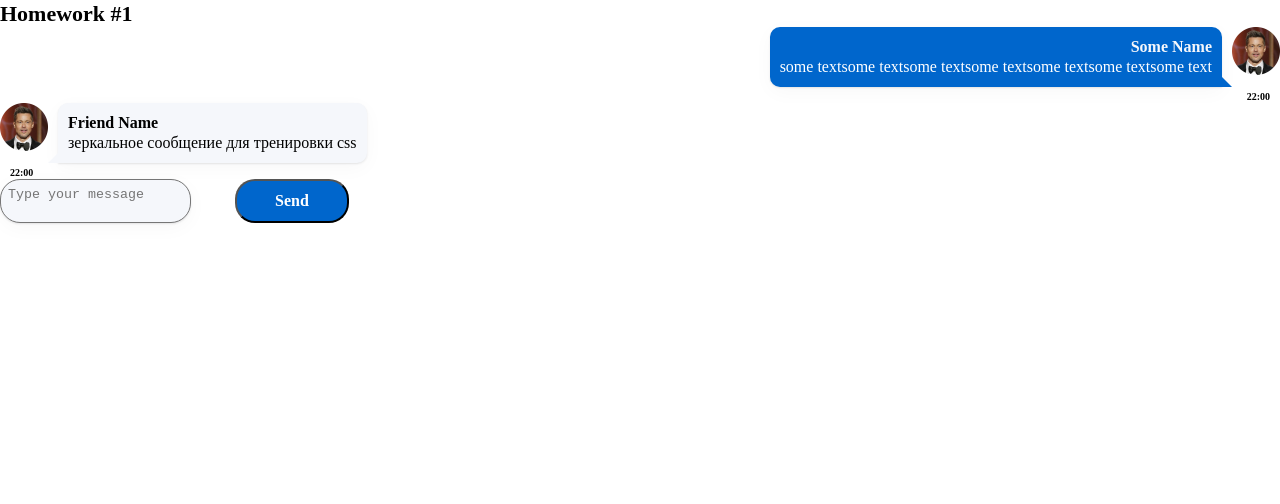
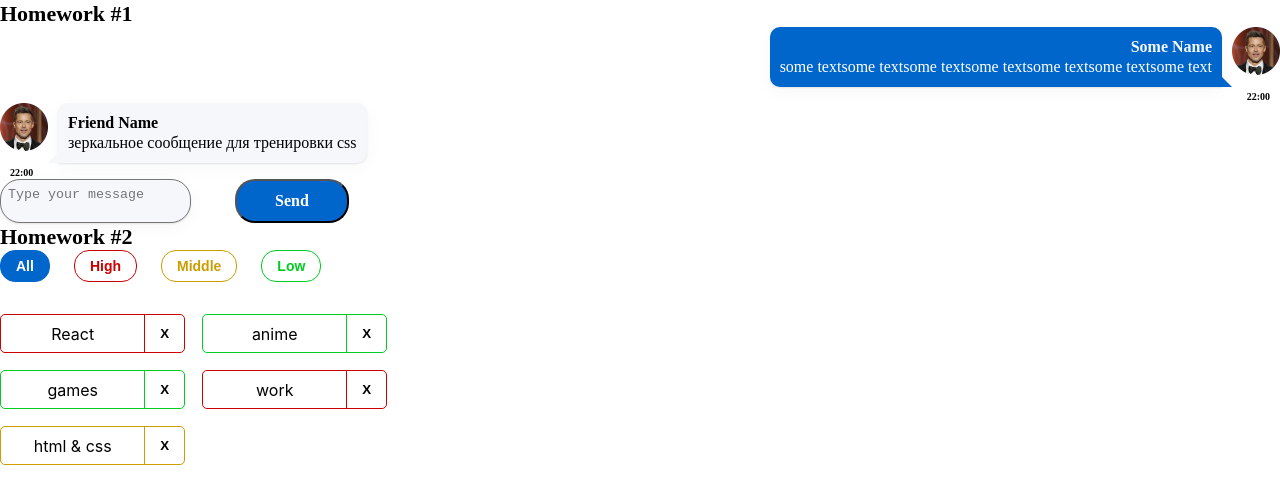
Before and after one commit to PRMartin89/firstdomashka030223, a React (Create React App) app: page / in a window 1280 px wide. Shown: the top 504 px of the page. Built offline with nearby package versions, Linux system fonts and the light colour scheme.

Commit message:
domashka2

```diff
--- a/package.json
+++ b/package.json
@@ -16,7 +16,7 @@
     "@types/react-dom": "18.0.6",
     "@types/uuid": "8.3.4",
     "axios": "0.27.2",
-    "gh-pages": "4.0.0",
+    "gh-pages": "^5.0.0",
     "react": "18.2.0",
     "react-dom": "18.2.0",
     "react-redux": "8.0.4",
@@ -34,6 +34,7 @@
     "eject": "react-scripts eject",
     "predeploy": "npm run build",
     "deploy": "gh-pages -d build"
+
   },
   "eslintConfig": {
     "extends": [
--- a/src/s1-main/App.tsx
+++ b/src/s1-main/App.tsx
@@ -1,13 +1,14 @@
 import React from 'react'
 import s from './App.module.css'
 import HW1 from '../s2-homeworks/hw01/HW1'
+import HW2 from "../s2-homeworks/hw02/HW2";
 
 function App() {
     return (
         <div className={s.App}>
             <HW1/>
-            {/*раскомментировать по ходу выполнения*/}
-            {/*<HW2/>*/}
+
+            <HW2/>
             {/*<HW3/>*/}
             {/*<HW4/>*/}
 
--- a/src/s2-homeworks/hw02/HW2.tsx
+++ b/src/s2-homeworks/hw02/HW2.tsx
@@ -1,4 +1,4 @@
-import React, {useState} from 'react'
+import React, {MouseEventHandler, useState} from 'react'
 import Affairs from './affairs/Affairs'
 import s2 from '../../s1-main/App.module.css'
 
@@ -17,41 +17,58 @@ import s2 from '../../s1-main/App.module.css'
 * */
 
 // types
-export type AffairPriorityType = any // need to fix any
+export type AffairPriorityType = string
 export type AffairType = {
-    _id: any // need to fix any
-    name: any // need to fix any
+    _id: number
+    name: string
     priority: AffairPriorityType
 }
 export type FilterType = 'all' | AffairPriorityType
 
 // constants
-const defaultAffairs: any = [ // need to fix any
-    {_id: 1, name: 'React', priority: 'high'}, // студенты могут изменить содержимое name и количество элементов в массиве, ...priority не менять!
+const defaultAffairs: Array<AffairType> = [
+    {_id: 1, name: 'React', priority: 'high'},
     {_id: 2, name: 'anime', priority: 'low'},
     {_id: 3, name: 'games', priority: 'low'},
     {_id: 4, name: 'work', priority: 'high'},
     {_id: 5, name: 'html & css', priority: 'middle'},
 ]
 
-// pure helper functions
-export const filterAffairs = (affairs: any, filter: any): any => { // need to fix any
+export const filterAffairs = (affairs: Array<AffairType>, filter: string): Array<AffairType> => { // need to fix any
+    const filteredAffairs = affairs.filter((elem) => {
 
+        if (filter != 'all') {
+            if (elem.priority == filter) {
+                return elem
+            }
+        } else {
+            return elem
+        }
+    })
 
-    return affairs // need to fix
+    return filteredAffairs
 }
-export const deleteAffair = (affairs: any, _id: any): any => { // need to fix any
-
-    return affairs // need to fix
+export const deleteAffair = (affairs: Array<AffairType>, _id: number):Array<AffairType> => {
+    const afterDeleteAffairs = affairs.filter((elem) => {
+            if (elem._id != _id) {
+                return elem
+            }
+    })
+    return afterDeleteAffairs
 }
 
 function HW2() {
-    const [affairs, setAffairs] = useState<any>(defaultAffairs) // need to fix any
+    const [affairs, setAffairs] = useState<Array<AffairType>>(defaultAffairs)
     const [filter, setFilter] = useState<FilterType>('all')
+    const filteredAffairs = filterAffairs(affairs, filter)
+    const deleteAffairCallback = (_id: number) => {
+        const afterDeleteAffairs = affairs.filter((elem) => {
+            if (elem._id != _id) {
+                return elem
+            }
 
-    const filteredAffairs = filterAffairs(affairs, filter)
-    const deleteAffairCallback = (_id: any) => { // need to fix any
-        // need to fix
+        })
+        return setAffairs(afterDeleteAffairs)
     }
 
     return (
--- a/src/s2-homeworks/hw02/affairs/Affairs.tsx
+++ b/src/s2-homeworks/hw02/affairs/Affairs.tsx
@@ -1,27 +1,29 @@
-import React from 'react'
+import React, {Dispatch, MouseEventHandler, SetStateAction} from 'react'
 import Affair from './affair/Affair'
 import {AffairType, FilterType} from '../HW2'
 import s from './Affairs.module.css'
 
+export type FdeletedAffairCollback = (_id: number) => void
+
 type AffairsPropsType = {
-    data: any // need to fix any
-    setFilter: any
-    deleteAffairCallback: any
+    data: Array<AffairType>
+    setFilter: Dispatch<SetStateAction<string>>
+    deleteAffairCallback: FdeletedAffairCollback
     filter: FilterType
 }
 
 function Affairs(props: AffairsPropsType) {
     const setAll = () => {
-        // need to fix
+        props.setFilter('all')
     }
     const setHigh = () => {
-        // need to fix
+        props.setFilter('high')
     }
     const setMiddle = () => {
-        // need to fix
+        props.setFilter('middle')
     }
     const setLow = () => {
-        // need to fix
+        props.setFilter('low')
     }
 
     const cnAll = s.button + ' ' + s.all + (props.filter === 'all' ? ' ' + s.active : '')
--- a/src/s2-homeworks/hw02/affairs/affair/Affair.tsx
+++ b/src/s2-homeworks/hw02/affairs/affair/Affair.tsx
@@ -1,19 +1,19 @@
-import React from 'react'
+import React, {MouseEventHandler} from 'react'
 import { AffairType } from '../../HW2'
 import s from './Affair.module.css'
 import s2 from '../Affairs.module.css'
+// import {FdeletedAffairCollback} from "../Affairs";
+
 
 type AffairPropsType = {
-    // key не нужно типизировать
     affair: AffairType
-    deleteAffairCallback: any // need to fix any
+    deleteAffairCallback: any
 }
 
 function Affair(props: AffairPropsType) {
-    const deleteCallback = () => {
-        // need to fix
+    const deleteCallback = (event: React.MouseEvent<HTMLButtonElement, MouseEvent>) => {
+        props.deleteAffairCallback(props.affair._id)
     }
-
     const nameClass = s.name + ' ' + s2[props.affair.priority]
     const buttonClass = s.closeButton + ' ' + s2[props.affair.priority]
     const affairClass = s.affair + ' ' + s2[props.affair.priority]
@@ -24,24 +24,17 @@ function Affair(props: AffairPropsType) {
             className={affairClass}
         >
             <div id={'hw2-name-' + props.affair._id} className={nameClass}>
-                {/*создаёт студент*/}
-
-                {/**/}
+                {props.affair.name}
             </div>
             <div id={'hw2-priority-' + props.affair._id} hidden>
                 {props.affair.priority}
             </div>
 
             <button
+                onClick={deleteCallback}
                 id={'hw2-button-delete-' + props.affair._id}
                 className={buttonClass}
-                // need to fix
-
-            >
-                {/*текст кнопки могут изменить студенты*/}
-                X
-                {/**/}
-            </button>
+            >X</button>
         </div>
     )
 }
```
Also changed, not shown: 16 other files (tests, documents, lock files or other folders).
